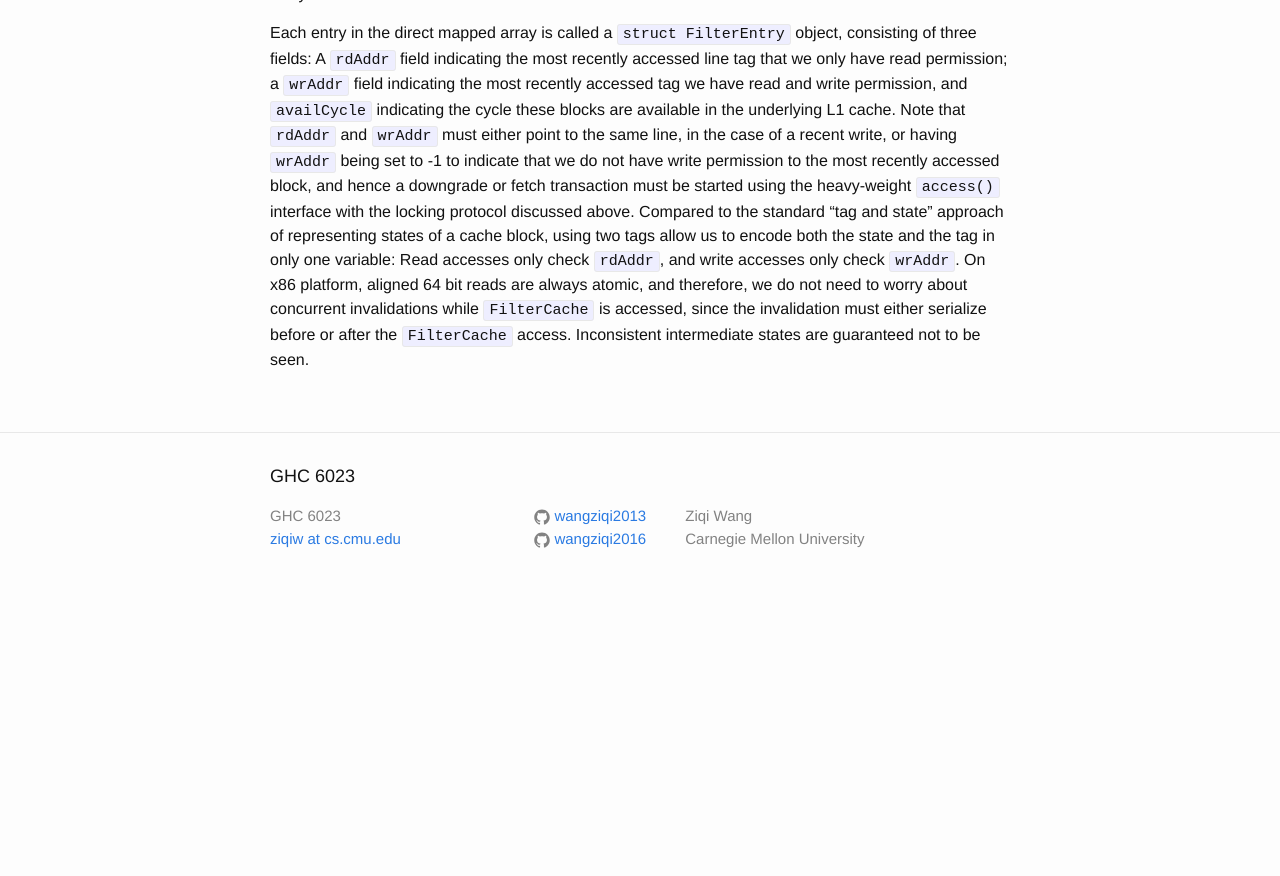
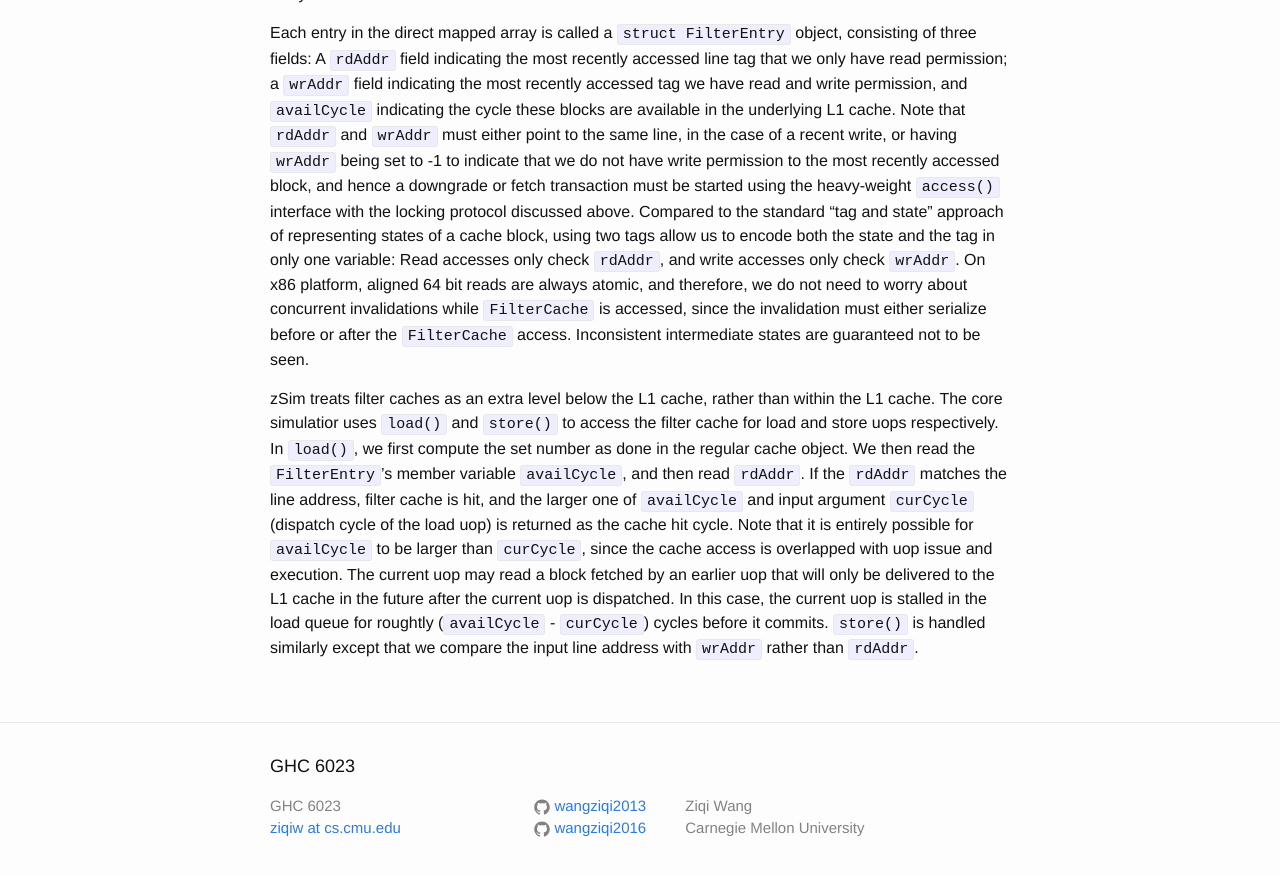
Before and after one commit to wangziqi2013/wangziqi2013.github.io, a Jekyll site: the page built from _posts/2020-01-09-understand-zsim-cache-cc.markdown, in a window 1280 px wide and 900 px high, scrolled down 8691 px. Shown: the top 876 px of the window. Built offline with Jekyll 4.4.1, drawn with Linux system fonts in a browser that asks for light colours; before the commit the page ends 9301 px from its top, so only the background shows below that.

Commit message:
Adding load store

```diff
--- a/_posts/2020-01-09-understand-zsim-cache-cc.markdown
+++ b/_posts/2020-01-09-understand-zsim-cache-cc.markdown
@@ -337,3 +337,14 @@ check `rdAddr`, and write accesses only check `wrAddr`. On x86 platform, aligned
 therefore, we do not need to worry about concurrent invalidations while `FilterCache` is accessed, since the invalidation
 must either serialize before or after the `FilterCache` access. Inconsistent intermediate states are guaranteed not to
 be seen.
+
+zSim treats filter caches as an extra level below the L1 cache, rather than within the L1 cache. The core simulatior uses
+`load()` and `store()` to access the filter cache for load and store uops respectively. In `load()`, we first compute the
+set number as done in the regular cache object. We then read the `FilterEntry`'s member variable `availCycle`, and then
+read `rdAddr`. If the `rdAddr` matches the line address, filter cache is hit, and the larger one of `availCycle` and
+input argument `curCycle` (dispatch cycle of the load uop) is returned as the cache hit cycle. Note that it is entirely
+possible for `availCycle` to be larger than `curCycle`, since the cache access is overlapped with uop issue and execution.
+The current uop may read a block fetched by an earlier uop that will only be delivered to the L1 cache in the future after
+the current uop is dispatched. In this case, the current uop is stalled in the load queue for roughtly
+(`availCycle` - `curCycle`) cycles before it commits. `store()` is handled similarly except that we compare the input
+line address with `wrAddr` rather than `rdAddr`.
```
